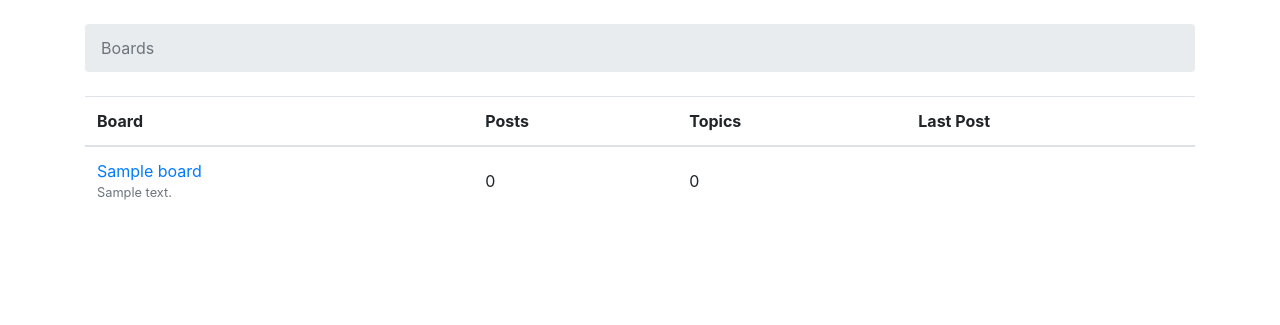
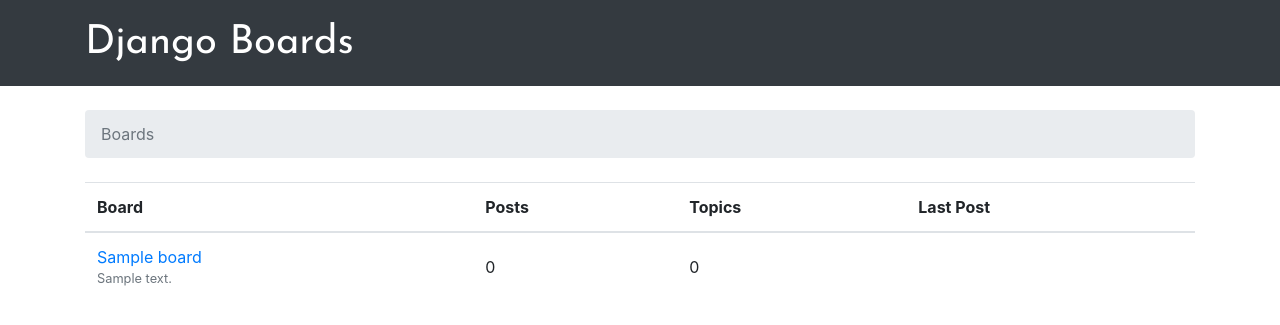
Before and after one commit to brandonyuong/qcproj_boards, a Django app: page / in a window 1280 px wide. Shown: the top 325 px of the page. Run offline with Django 3.2, Linux system fonts and the light colour scheme; tables that the repository leaves empty hold one stand-in row (values such as "Sample post"); some libraries are stand-ins or nearby versions.

Commit message:
Implemented navigation and google fonts for it.

```diff
--- /dev/null
+++ b/qcsproj/static/css/app.css
@@ -0,0 +1,4 @@
+.navbar-brand {
+  font-family: 'Josefin Sans';
+  font-size: 40px;
+}
--- a/qcsproj/templates/base.html
+++ b/qcsproj/templates/base.html
@@ -3,9 +3,18 @@
   <head>
     <meta charset="utf-8">
     <title>{% block title %}Django Boards{% endblock %}</title>
+    <link href="https://fonts.googleapis.com/css?family=Josefin+Sans" rel="stylesheet">
     <link rel="stylesheet" href="{% static 'css/bootstrap.min.css' %}">
+    <link rel="stylesheet" href="{% static 'css/app.css' %}">
   </head>
   <body>
+
+    <nav class="navbar navbar-expand-lg navbar-dark bg-dark">
+      <div class="container">
+        <a class="navbar-brand" href="{% url 'home' %}">Django Boards</a>
+      </div>
+    </nav>
+
     <div class="container">
       <ol class="breadcrumb my-4">
         {% block breadcrumb %}
```
